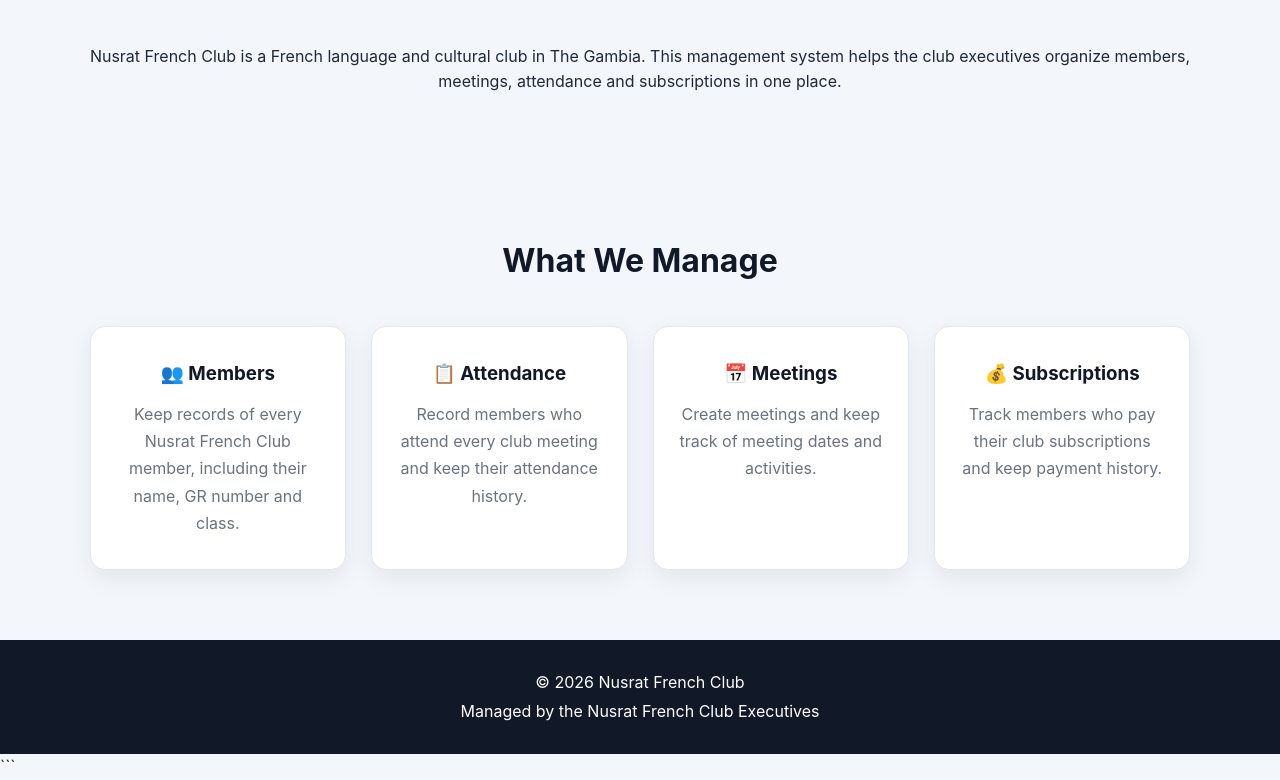
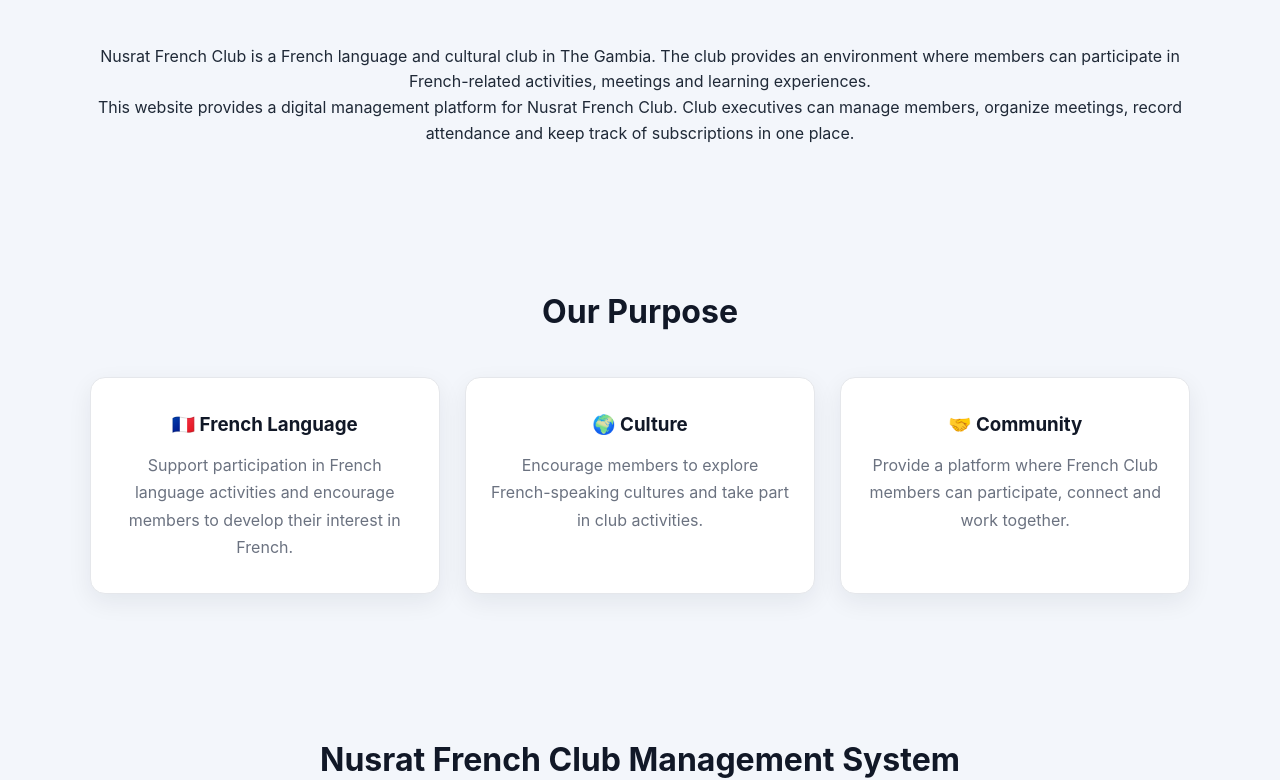
Before and after one commit to drammehmusa045-png/French-Club, a website: page frontend/index.html in a window 1280 px wide. Shown: the part 735-1515 px from the top of the page. Drawn offline with Linux system fonts and the light colour scheme.

Commit message:
Add Nusrat French Club information and SEO content

```diff
--- a/frontend/index.html
+++ b/frontend/index.html
@@ -20,7 +20,7 @@
 
 <meta
     name="description"
-    content="Nusrat French Club in The Gambia — a management system for club members, meetings, attendance and subscriptions."
+    content="Nusrat French Club in The Gambia — learn, connect and participate in French language and cultural activities while managing members, meetings, attendance and subscriptions."
 >
 
 <meta
@@ -53,8 +53,7 @@
     "@type": "Organization",
     "name": "Nusrat French Club",
     "url": "https://french-club.onrender.com/",
-    "description": "Nusrat French Club in The Gambia. The club management system manages members, meetings, attendance and subscriptions.",
-    "sameAs": []
+    "description": "Nusrat French Club in The Gambia, supporting French language and cultural activities and providing a management system for members, meetings, attendance and subscriptions."
 }
 </script>
 
@@ -135,7 +134,7 @@
 
 
 <!-- =====================================================
-     ABOUT
+     ABOUT NUSRAT FRENCH CLUB
      ===================================================== -->
 
 <section class="features">
@@ -147,9 +146,17 @@
 
     <p>
         Nusrat French Club is a French language and cultural
-        club in The Gambia. This management system helps the
-        club executives organize members, meetings, attendance
-        and subscriptions in one place.
+        club in The Gambia. The club provides an environment
+        where members can participate in French-related
+        activities, meetings and learning experiences.
+    </p>
+
+
+    <p>
+        This website provides a digital management platform
+        for Nusrat French Club. Club executives can manage
+        members, organize meetings, record attendance and
+        keep track of subscriptions in one place.
     </p>
 
 </section>
@@ -157,14 +164,86 @@
 
 
 <!-- =====================================================
-     FEATURES
+     OUR PURPOSE
      ===================================================== -->
 
 <section class="features">
 
     <h2>
-        What We Manage
+        Our Purpose
     </h2>
+
+
+    <div class="feature-container">
+
+
+        <div class="feature-card">
+
+            <h3>
+                🇫🇷 French Language
+            </h3>
+
+            <p>
+                Support participation in French language
+                activities and encourage members to develop
+                their interest in French.
+            </p>
+
+        </div>
+
+
+
+        <div class="feature-card">
+
+            <h3>
+                🌍 Culture
+            </h3>
+
+            <p>
+                Encourage members to explore French-speaking
+                cultures and take part in club activities.
+            </p>
+
+        </div>
+
+
+
+        <div class="feature-card">
+
+            <h3>
+                🤝 Community
+            </h3>
+
+            <p>
+                Provide a platform where French Club members
+                can participate, connect and work together.
+            </p>
+
+        </div>
+
+
+    </div>
+
+</section>
+
+
+
+<!-- =====================================================
+     MANAGEMENT SYSTEM
+     ===================================================== -->
+
+<section class="features">
+
+    <h2>
+        Nusrat French Club Management System
+    </h2>
+
+
+    <p>
+        The management system helps the French Club executives
+        organize important club records and activities through
+        one central platform.
+    </p>
 
 
     <div class="feature-container">
@@ -177,10 +256,8 @@
             </h3>
 
             <p>
-                Keep records of every
-                Nusrat French Club member,
-                including their name,
-                GR number and class.
+                Keep records of Nusrat French Club members,
+                including their name, GR number and class.
             </p>
 
         </div>
@@ -194,9 +271,8 @@
             </h3>
 
             <p>
-                Record members who attend
-                every club meeting and
-                keep their attendance history.
+                Record attendance for club meetings and
+                maintain members' attendance history.
             </p>
 
         </div>
@@ -210,9 +286,8 @@
             </h3>
 
             <p>
-                Create meetings and keep
-                track of meeting dates
-                and activities.
+                Create meetings and keep track of meeting
+                dates, descriptions and club activities.
             </p>
 
         </div>
@@ -226,13 +301,44 @@
             </h3>
 
             <p>
-                Track members who pay
-                their club subscriptions
-                and keep payment history.
+                Record member subscriptions and maintain
+                payment history.
             </p>
 
         </div>
 
+
+    </div>
+
+</section>
+
+
+
+<!-- =====================================================
+     CALL TO ACTION
+     ===================================================== -->
+
+<section class="features">
+
+    <h2>
+        Nusrat French Club Online
+    </h2>
+
+
+    <p>
+        Access the Nusrat French Club management system
+        and manage your club activities from one place.
+    </p>
+
+
+    <div class="buttons">
+
+        <a
+            href="login.html"
+            class="btn"
+        >
+            Login to the System
+        </a>
 
     </div>
 
```
